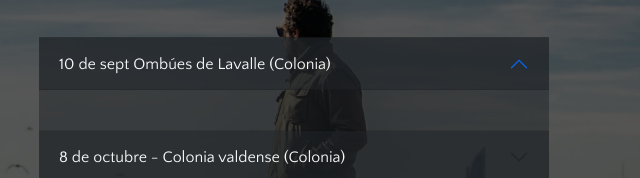
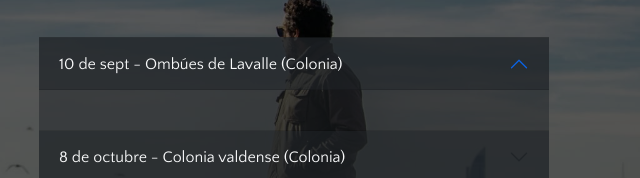
Before and after one commit to Gabriel-A-Sosa/LandingRobertoFlores, a plain HTML site: page index.html in a window 1280 px wide. Shown: the part 313-491 px from the top of the page, 625-1265 px from the left. Drawn offline with nearby package versions, Linux system fonts and the light colour scheme.

Commit message:
Update index.html

```diff
--- a/index.html
+++ b/index.html
@@ -135,7 +135,7 @@
         <div class="accordion-item bg-dark bg-opacity-50 text-light">
           <h2 class="accordion-header " id="headingOne">
             <button class="accordion-button bg-opacity-50 bg-dark text-light" type="button" data-bs-toggle="collapse" data-bs-target="#collapseUno" aria-expanded="true" aria-controls="collapseUno">
-              10 de sept Ombúes de Lavalle (Colonia)
+              10 de sept - Ombúes de Lavalle (Colonia)
             </button>
           </h2>
           <div id="collapseUno" class="accordion-collapse collapse" aria-labelledby="headingUno" data-bs-parent="#accordionExample">
```
